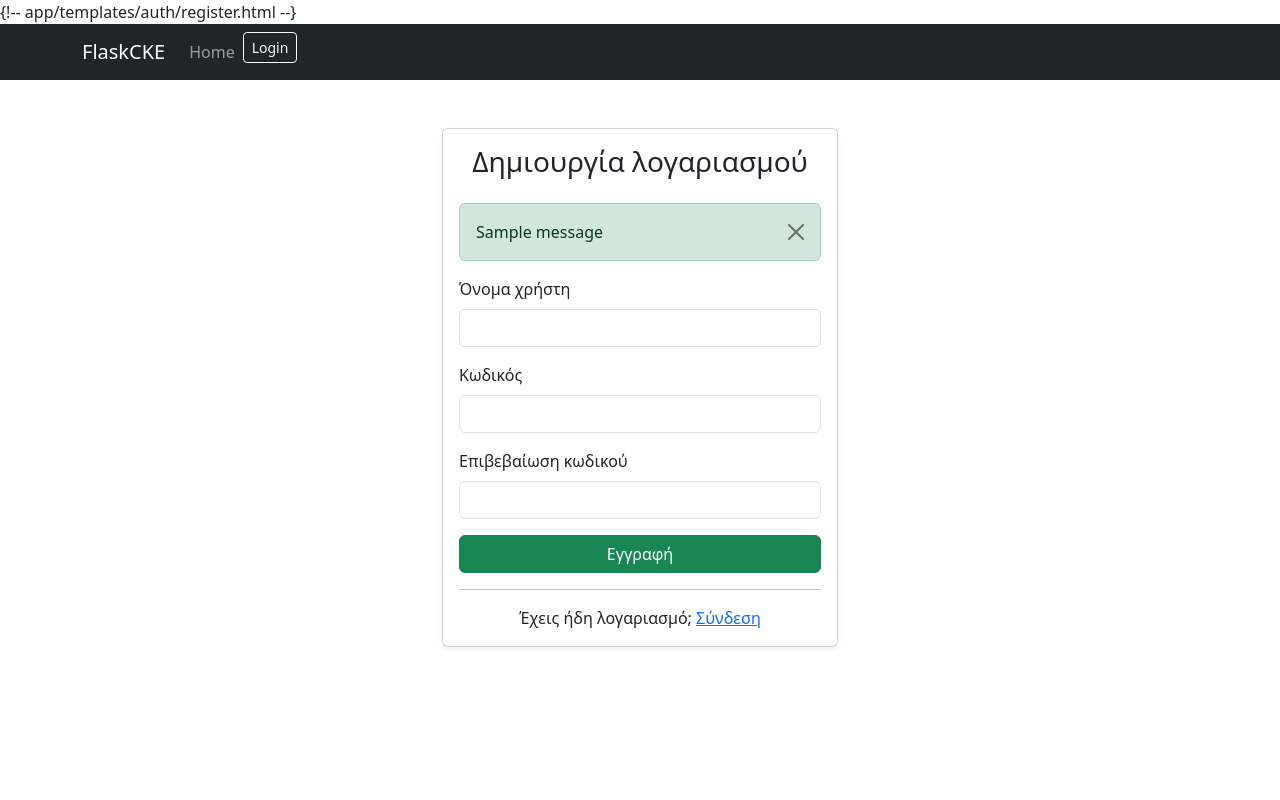
After one commit to gverv/ckeapp, a Flask app: page /auth/register in a window 1280 px wide. The commit adds this page. Run offline with Flask 3, Linux system fonts and the light colour scheme; tables that the repository leaves empty hold one stand-in row (values such as "Sample post"); one stand-in notice (Sample message) is shown.

Commit message:
Version 0.1

```diff
--- a/app/admin/__init__.py
+++ b/app/admin/__init__.py
@@ -1,5 +1,7 @@
 # app/admin/__init__.py
+
 from flask import Blueprint
 admin_bp = Blueprint('admin', __name__, template_folder='templates', static_folder='static')
+from . import routes
 # from . import views  # Import views to register routes
 # from . import models  # Import models to register admin models
--- a/app/auth/forms.py
+++ b/app/auth/forms.py
@@ -1,17 +1,29 @@
+# app/auth/forms.py
+
 from flask_wtf import FlaskForm
-from wtforms import StringField, PasswordField, BooleanField, SubmitField, EmailField
-from wtforms.validators import DataRequired, Length, Email
+from wtforms import (
+    StringField,
+    PasswordField,
+    BooleanField,
+    SubmitField
+)
+from wtforms.validators import DataRequired, Length, EqualTo
 
 class LoginForm(FlaskForm):
-
     username = StringField(
         "Όνομα χρήστη",
-        validators=[
-            DataRequired(message="Το username είναι υποχρεωτικό"),
-            Length(min=3, max=80)
-        ],
-        render_kw={"class": "form-control", "placeholder": "Username"}
+        validators=[DataRequired(), Length(min=3, max=80)],
+        render_kw={"class": "form-control"}
     )
+
+    password = PasswordField(
+        "Κωδικός",
+        validators=[DataRequired()],
+        render_kw={"class": "form-control"}
+    )
+
+    remember = BooleanField("Να με θυμάσαι")
+
 
     # email = EmailField(
     #     "Email",
@@ -22,21 +34,35 @@ class LoginForm(FlaskForm):
     #     render_kw={"class": "form-control", "placeholder": "Email"}
     # )
 
-    password = PasswordField(
-        "Κωδικός",
-        validators=[
-            DataRequired(message="Το password είναι υποχρεωτικό"),
-            Length(min=4)
-        ],
-        render_kw={"class": "form-control", "placeholder": "Password"}
-    )
-
-    remember = BooleanField(
-        "Να με θυμάσαι",
-        render_kw={"class": "form-check-input"}
-    )
-
     submit = SubmitField(
         "Σύνδεση",
         render_kw={"class": "btn btn-primary w-100"}
     )
+
+
+class RegisterForm(FlaskForm):
+    username = StringField(
+        "Όνομα χρήστη",
+        validators=[DataRequired(), Length(min=3, max=80)],
+        render_kw={"class": "form-control"}
+    )
+
+    password = PasswordField(
+        "Κωδικός",
+        validators=[DataRequired(), Length(min=4)],
+        render_kw={"class": "form-control"}
+    )
+
+    confirm = PasswordField(
+        "Επιβεβαίωση κωδικού",
+        validators=[
+            DataRequired(),
+            EqualTo("password", message="Οι κωδικοί δεν ταιριάζουν")
+        ],
+        render_kw={"class": "form-control"}
+    )
+
+    submit = SubmitField(
+        "Εγγραφή",
+        render_kw={"class": "btn btn-success w-100"}
+    )
--- a/app/auth/routes.py
+++ b/app/auth/routes.py
@@ -1,17 +1,19 @@
 # app/auth/routes.py
-from flask import render_template, redirect, url_for, flash, request, Blueprint
+from flask import render_template, redirect, url_for, flash, request    #, Blueprint
 from flask_login import login_user, logout_user, current_user, login_required
 from werkzeug.security import check_password_hash
 
 from app import admin
 from app.extensions import db
-from app.utils.permissions import role_required
+# from app.utils.permissions import role_required
 from app.models.user import User
-from app.auth.forms import LoginForm
-from . import auth
+from .forms import LoginForm, RegisterForm
+from . import auth_bp   # as auth
 
 
-@auth.route("/login", methods=["GET", "POST"])
+
+
+@auth_bp.route("/login", methods=["GET", "POST"])
 def login():
     if current_user.is_authenticated:
         return redirect(url_for("main.index"))
@@ -33,15 +35,62 @@ def login():
     return render_template("auth/login.html", form=form)
 
 
-@auth.route("/logout")
+@auth_bp.route("/logout")
 @login_required
 def logout():
     logout_user()
     flash("Αποσυνδεθήκατε", "info")
-    # return redirect(url_for("auth.login"))
+    # return redirect(url_for("auth_bp.login"))
     return redirect(url_for('main.index'))
 
-@auth.route("/admin-only")
+
+@auth_bp.route("/register", methods=["GET", "POST"])
+def register():
+    if current_user.is_authenticated:
+        flash(f"Έχετε ήδη συνδεθεί {current_user.username}", "info")
+        return redirect(url_for("main.index"))
+
+    form = RegisterForm()
+
+    if form.validate_on_submit():
+        existing_user = User.query.filter_by(
+            username=form.username.data
+        ).first()
+
+        if existing_user:
+            flash("Το username υπάρχει ήδη", "danger")
+            return redirect(url_for("auth.register"))
+
+        # 👉 Αν είναι ο ΠΡΩΤΟΣ χρήστης → admin
+        is_first_user = User.query.count() == 0
+        role = "admin" if is_first_user else "user"
+
+        user = User(
+            username=form.username.data,
+            role=role
+        )
+        user.set_password(form.password.data)
+
+        db.session.add(user)
+        db.session.commit()
+
+        # ✅ Auto-login
+        login_user(user)
+
+        if role == "admin":
+            flash("Δημιουργήθηκε ο πρώτος admin χρήστης", "success")
+        else:
+            flash("Η εγγραφή ολοκληρώθηκε", "success")
+
+        return redirect(url_for("main.index"))
+
+    return render_template("auth/register.html", form=form)
+
+
+#########################
+
+
+@auth_bp.route("/admin-only")
 @login_required
 def admin_only():
     if current_user.role != "admin":
@@ -56,22 +105,22 @@ def admin_only():
 # def dashboard():
 #     return render_template("admin/dashboard.html")
 
-@auth.route('/register')
+@auth_bp.route('/register')
 def register():
     return render_template('auth/register.html')
 
-@auth.route('/reset-password')
+@auth_bp.route('/reset-password')
 def reset_password():
     return render_template('auth/reset_password.html')
 
-@auth.route('/profile')
+@auth_bp.route('/profile')
 def profile():
     return render_template('auth/profile.html')
 
-@auth.route('/change-password')
+@auth_bp.route('/change-password')
 def change_password():
     return render_template('auth/change_password.html')
 
-@auth.route('/verify-email')
+@auth_bp.route('/verify-email')
 def verify_email():
     return render_template('auth/verify_email.html')
--- a/app/main/routes.py
+++ b/app/main/routes.py
@@ -5,6 +5,9 @@ from . import main_bp
 @main_bp.route('/')
 def index():
     return render_template('main/index.html')
+
+
+##################
 
 @main_bp.route('/about')
 def about():
--- a/app/templates/_partials/navbar.html
+++ b/app/templates/_partials/navbar.html
@@ -16,33 +16,27 @@
                 <li class="nav-item">
                     <a class="nav-link" href="{{ url_for('main.index') }}">Home</a>
                 </li>
+                {% if current_user.is_authenticated %}
+                    <li class="nav-item text-light me-3">
+                    👤 {{ current_user.username }}
+                    </li>
 
-                {% if current_user.is_authenticated and current_user.role == 'admin' %}
-                <li class="nav-item">
-                    <a class="nav-link" href="{{ url_for('admin.dashboard') }}">
-                        Admin
-                    </a>
-                </li>
-                {% endif %}
-            </ul>
+                    {% if current_user.role == 'admin' %}
+                        <li class="nav-item">
+                            <a class="nav-link" href="{{ url_for('admin.dashboard') }}">Admin</a>
+                        </li>
+                    {% endif %}
 
-            <ul class="navbar-nav ms-auto">
-                {% if current_user.is_authenticated %}
-                    <li class="nav-item">
-                        <span class="navbar-text me-3">
-                            👤 {{ current_user.username }}
-                        </span>
-                    </li>
                     <li class="nav-item">
                         <a class="btn btn-outline-light btn-sm"
-                           href="{{ url_for('auth.logout') }}">
+                            href="{{ url_for('auth.logout') }}">
                             Logout
                         </a>
                     </li>
                 {% else %}
                     <li class="nav-item">
                         <a class="btn btn-outline-light btn-sm"
-                           href="{{ url_for('auth.login') }}">
+                            href="{{ url_for('auth.login') }}">
                             Login
                         </a>
                     </li>
--- a/app/templates/auth/login.html
+++ b/app/templates/auth/login.html
@@ -25,10 +25,10 @@
                 {% endfor %}
             </div>
             <div class="form-group">
-                {{ form.remember_me() }} {{ form.remember_me.label }}
+                {{ form.remember() }} {{ form.remember.label }}
             </div>
             <div class="form-group">
-                {% comment %} {{ form.submit() }} {% endcomment %}
+                {# {{ form.submit() }} #}
                 <button type="submit">Login</button>
             </div>
         </form>
--- /dev/null
+++ b/app/templates/auth/register.html
@@ -0,0 +1,65 @@
+{!-- app/templates/auth/register.html --}
+{% extends "base.html" %}
+
+{% block content %}
+    <div class="container mt-5" style="max-width: 420px;">
+        <div class="card shadow-sm">
+            <div class="card-body">
+            <h3 class="card-title text-center mb-4">
+                Δημιουργία λογαριασμού
+            </h3>
+
+            {# Flash messages #}
+            {% with messages = get_flashed_messages(with_categories=true) %}
+                {% if messages %}
+                {% for category, message in messages %}
+                    <div class="alert alert-{{ category }} alert-dismissible fade show" role="alert">
+                    {{ message }}
+                    <button type="button" class="btn-close" data-bs-dismiss="alert"></button>
+                    </div>
+                {% endfor %}
+                {% endif %}
+            {% endwith %}
+
+            <form method="POST" novalidate>
+                {{ form.hidden_tag() }}
+
+                <div class="mb-3">
+                {{ form.username.label(class="form-label") }}
+                {{ form.username }}
+                {% for error in form.username.errors %}
+                    <div class="text-danger small">{{ error }}</div>
+                {% endfor %}
+                </div>
+
+                <div class="mb-3">
+                {{ form.password.label(class="form-label") }}
+                {{ form.password }}
+                {% for error in form.password.errors %}
+                    <div class="text-danger small">{{ error }}</div>
+                {% endfor %}
+                </div>
+
+                <div class="mb-3">
+                {{ form.confirm.label(class="form-label") }}
+                {{ form.confirm }}
+                {% for error in form.confirm.errors %}
+                    <div class="text-danger small">{{ error }}</div>
+                {% endfor %}
+                </div>
+
+                <div class="d-grid">
+                {{ form.submit }}
+                </div>
+            </form>
+
+            <hr>
+
+            <p class="text-center mb-0">
+                Έχεις ήδη λογαριασμό;
+                <a href="{{ url_for('auth.login') }}">Σύνδεση</a>
+            </p>
+            </div>
+        </div>
+    </div>
+{% endblock %}
--- a/app/utils/permissions.py
+++ b/app/utils/permissions.py
@@ -6,10 +6,13 @@ from flask_login import current_user
 def admin_required(f):
     @wraps(f)
     def decorated(*args, **kwargs):
-        if not (current_user.is_authenticated and current_user.is_admin()):
+        if not (current_user.is_authenticated and current_user.role == "admin"):
             abort(403)
         return f(*args, **kwargs)
     return decorated
+
+
+###########################
 
 def editor_required(f):
     @wraps(f)
```
Also changed, not shown: app/admin/routes.py (+8 -0 lines), app/auth/__init__.py (+5 -3 lines), comments.txt (+32 -0 lines).
